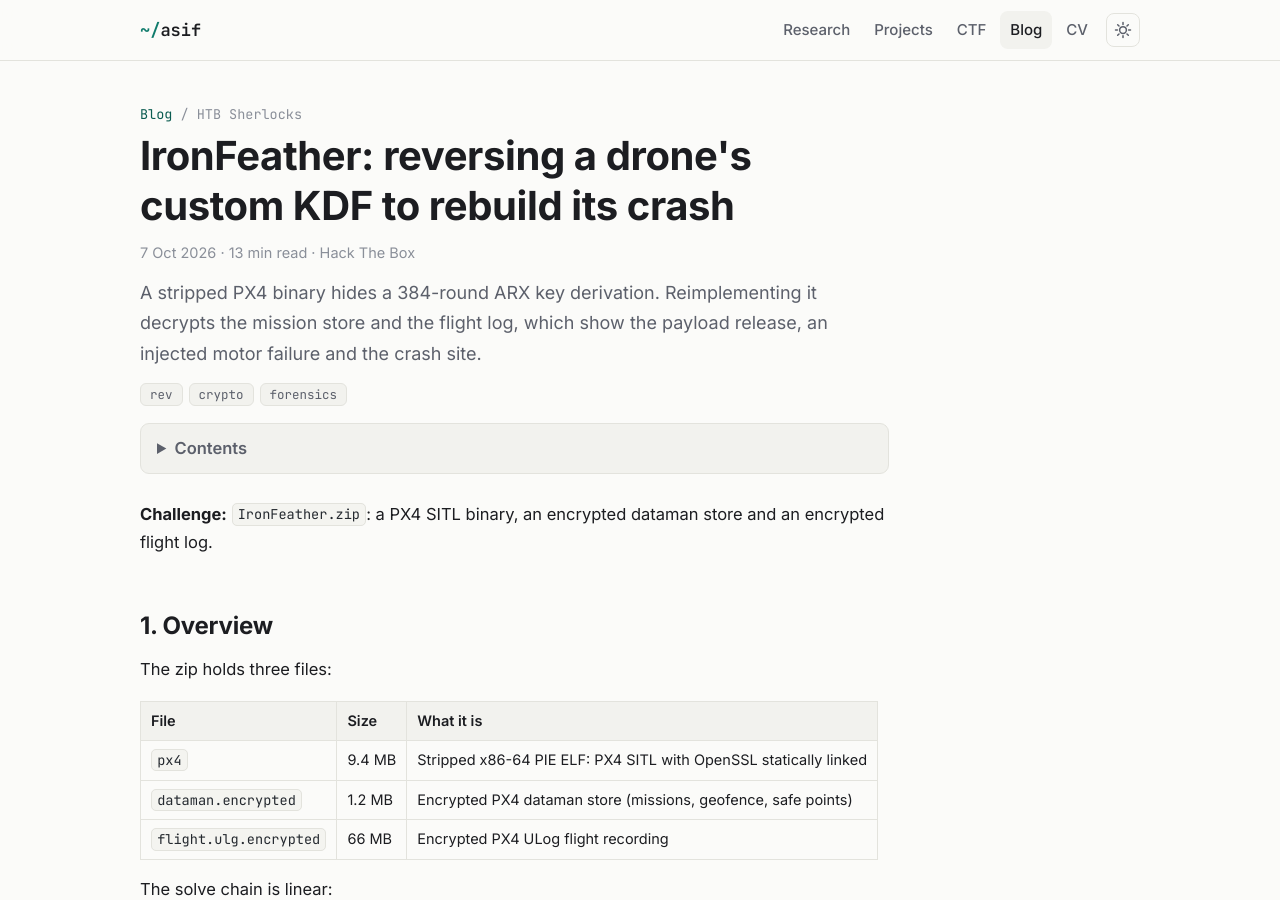
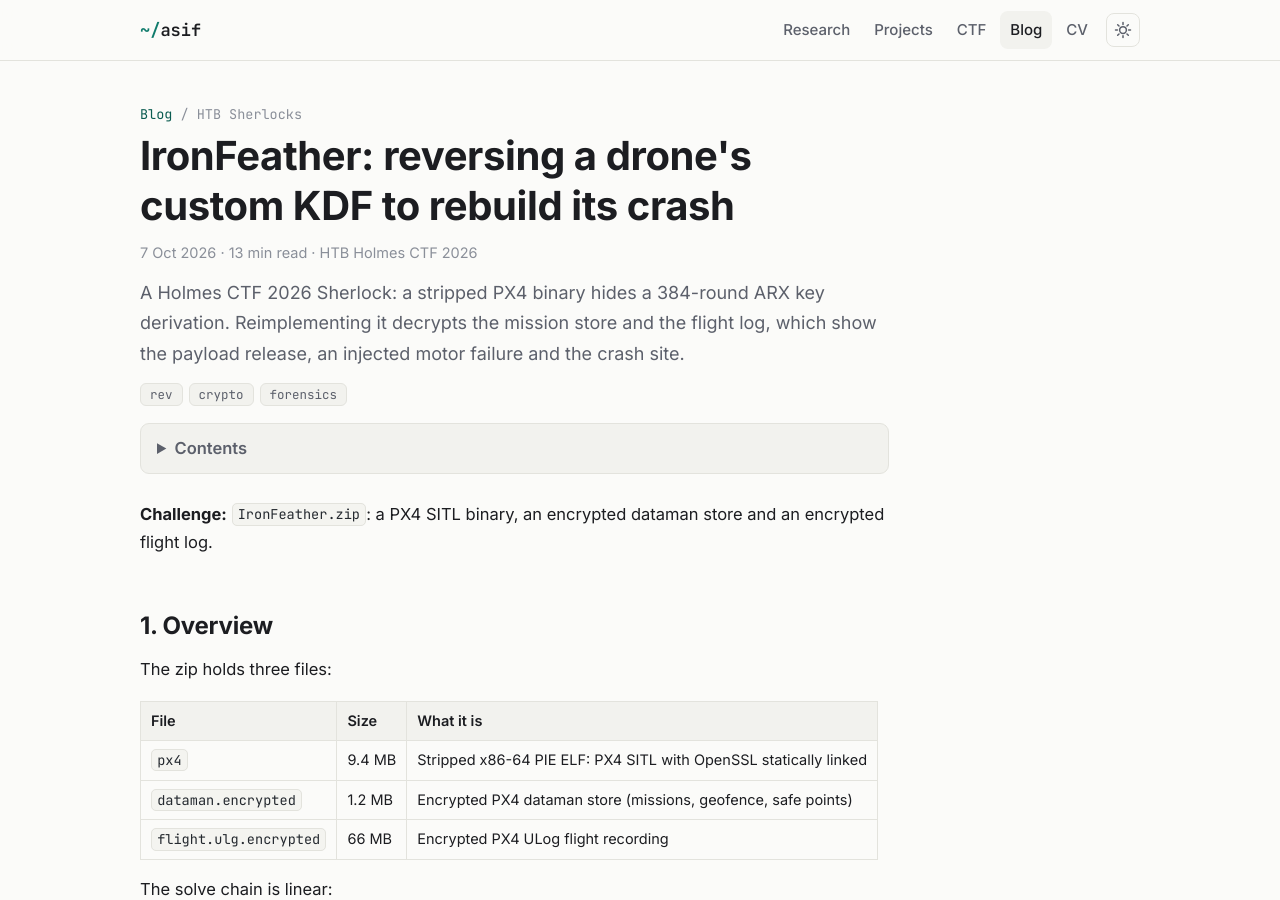
Before and after one commit to Ho9pe/Ho9pe.github.io, a Jekyll site: the page built from _posts/2026-10-07-htb-ironfeather.md, in a window 1280 px wide and 900 px high. Built offline with Jekyll 4.4.1, drawn with Linux system fonts in a browser that asks for light colours.

Commit message:
Mark IronFeather as a Holmes CTF 2026 challenge and link it from the CTF page

```diff
--- a/_posts/2026-10-07-htb-ironfeather.md
+++ b/_posts/2026-10-07-htb-ironfeather.md
@@ -2,9 +2,9 @@
 title: "IronFeather: reversing a drone's custom KDF to rebuild its crash"
 date: 2026-10-07 15:00:00 +0600
 series: "HTB Sherlocks"
-platform: "Hack The Box"
-summary: "A stripped PX4 binary hides a 384-round ARX key derivation. Reimplementing it decrypts the mission store and the flight log, which show the payload release, an injected motor failure and the crash site."
-description: "A stripped PX4 binary hides a 384-round ARX key derivation. Reimplementing it decrypts the mission store and the flight log, which show the payload release, an injected motor failure and the crash site."
+platform: "HTB Holmes CTF 2026"
+summary: "A Holmes CTF 2026 Sherlock: a stripped PX4 binary hides a 384-round ARX key derivation. Reimplementing it decrypts the mission store and the flight log, which show the payload release, an injected motor failure and the crash site."
+description: "A Holmes CTF 2026 Sherlock: a stripped PX4 binary hides a 384-round ARX key derivation. Reimplementing it decrypts the mission store and the flight log, which show the payload release, an injected motor failure and the crash site."
 tags: ["rev", "crypto", "forensics"]
 ---
 
--- a/tools/posts.json
+++ b/tools/posts.json
@@ -163,8 +163,8 @@
       "source": "G:/Obsidian-Vault/CS/CTF/HTB Sherlock 26/ironfeather_writeup.md",
       "slug": "htb-ironfeather", "date": "2026-10-07 15:00:00 +0600",
       "title": "IronFeather: reversing a drone's custom KDF to rebuild its crash",
-      "series": "HTB Sherlocks", "platform": "Hack The Box",
-      "summary": "A stripped PX4 binary hides a 384-round ARX key derivation. Reimplementing it decrypts the mission store and the flight log, which show the payload release, an injected motor failure and the crash site.",
+      "series": "HTB Sherlocks", "platform": "HTB Holmes CTF 2026",
+      "summary": "A Holmes CTF 2026 Sherlock: a stripped PX4 binary hides a 384-round ARX key derivation. Reimplementing it decrypts the mission store and the flight log, which show the payload release, an injected motor failure and the crash site.",
       "tags": ["rev", "crypto", "forensics"]
     }
   ]
```
Also changed, not shown: ctf.md (+1 -1 lines).
